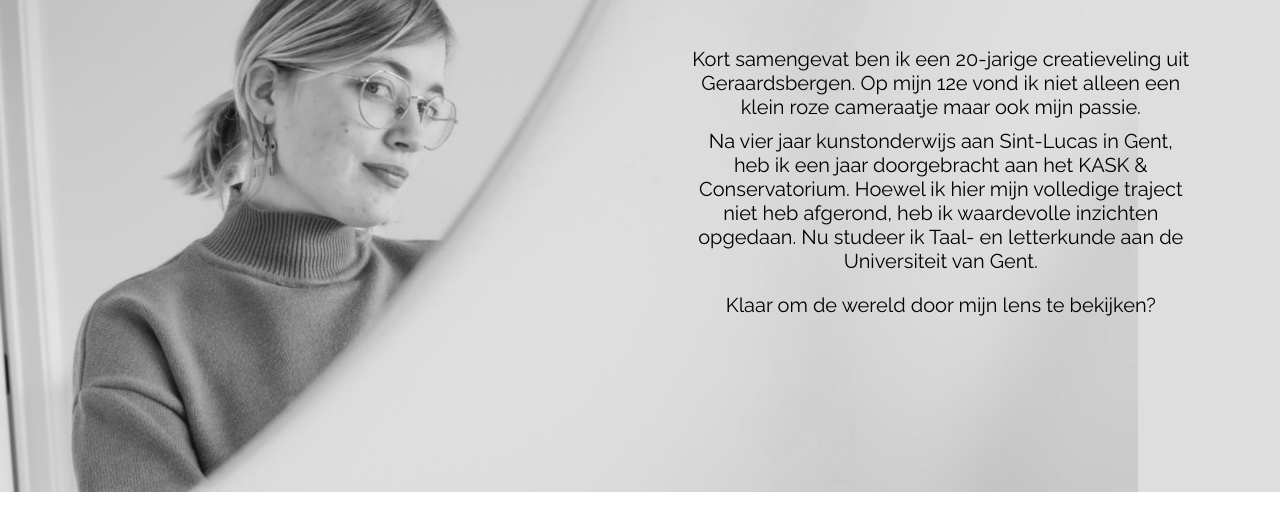
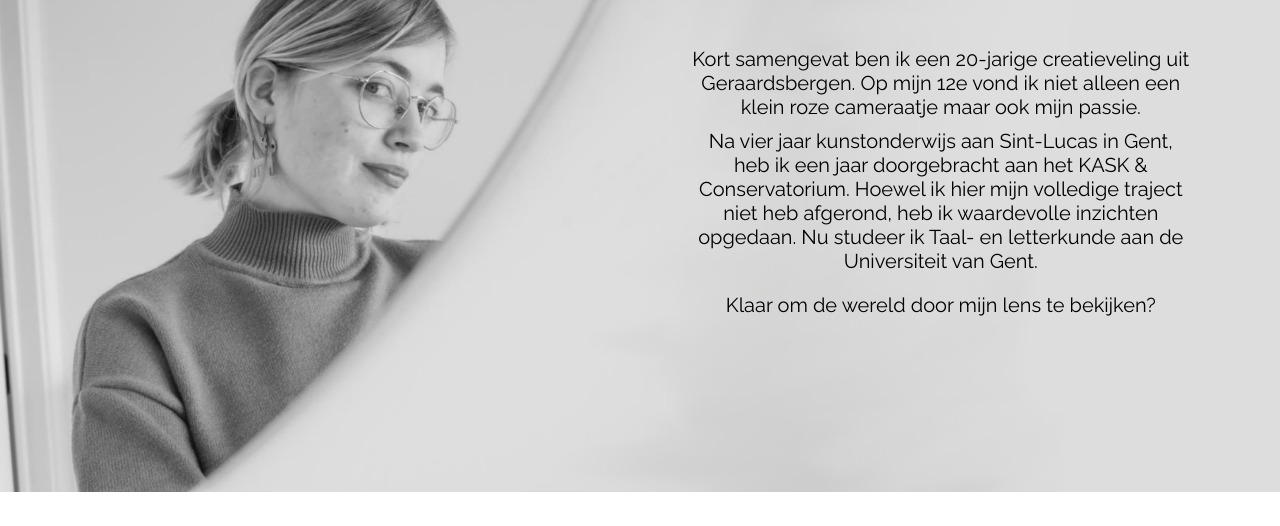
Before and after one commit to Gwan2/akifoto, a plain HTML site: page index.html in a window 1280 px wide. Shown: the part 634-1160 px from the top of the page. Drawn offline with nearby package versions, Linux system fonts and the light colour scheme.

Commit message:
lelijke streep weg

```diff
--- a/index.html
+++ b/index.html
@@ -34,7 +34,7 @@
 
     <div class="About" id="aboutme">
         <div class="img-div">
-            <img src="media/over_mij_site.jpg" alt="Axelleke">
+            <img src="media/over_mij_site_smudged.jpg" alt="Axelleke">
         </div>
 
         <div class="About_Axelle_txt">
--- a/styles.css
+++ b/styles.css
@@ -102,7 +102,7 @@ body{
     height: 80vh;
     display:flex;
     margin-bottom: 5vh;
-    background-color: #dedede;
+    background-color: #dddddd;
     z-index: 1;
 
 }
@@ -425,7 +425,6 @@ a:active {
 
 @media screen and (max-width: 1200px) and (min-width:650px){
     .img-div img {
-
         transform: translateX(-15%);
 
     }
@@ -513,6 +512,7 @@ a:active {
 
     .img-div img {
         position: relative;
+        content: url(media/axelle_wit.jpg);
 
         width: 100%; /* Make the image take up 100% of the width of the div */
         height: auto; /* Maintain the aspect ratio of the image */
```
Also changed, not shown: media/over_mij_site_smudged.jpg (added).
